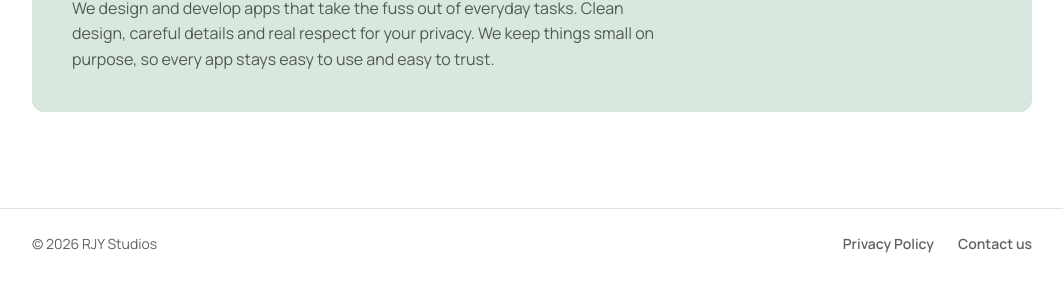
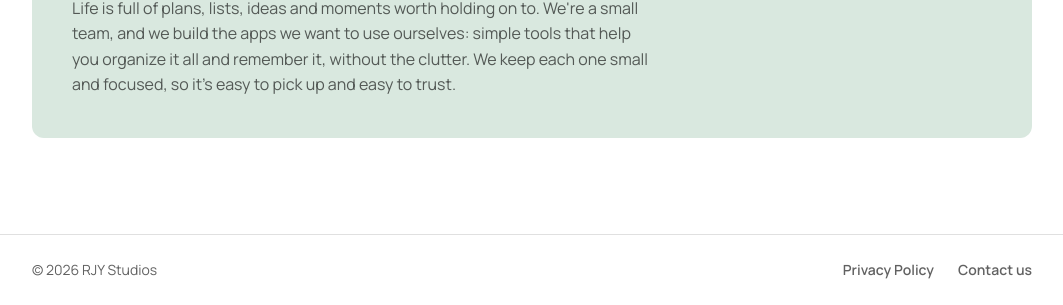
Before and after one commit to RJY-Studios/Website, a plain HTML site: page index.html in a window 1280 px wide. Shown: the part 708-1013 px from the top of the page, without its empty margins (108-1171 px from the left). Before the commit the page ends 988 px from the top, so only its background shows below. Drawn offline with Linux system fonts and the light colour scheme.

Commit message:
Rewrite the What we do card
Combines the "worth holding on to" framing with building the apps we
want to use ourselves.

Co-Authored-By: Claude Opus 5.5 <noreply@anthropic.com>
Claude-Session: https://claude.ai/code/session_01Fp5xxtgDi5HwKTAWZkaGdc

```diff
--- a/index.html
+++ b/index.html
@@ -48,7 +48,7 @@
       <div class="in">
         <div class="card what">
           <h2>What we do</h2>
-          <p>We design and develop apps that take the fuss out of everyday tasks. Clean design, careful details and real respect for your privacy. We keep things small on purpose, so every app stays easy to use and easy to trust.</p>
+          <p>Life is full of plans, lists, ideas and moments worth holding on to. We're a small team, and we build the apps we want to use ourselves: simple tools that help you organize it all and remember it, without the clutter. We keep each one small and focused, so it's easy to pick up and easy to trust.</p>
         </div>
       </div>
     </section>
```
